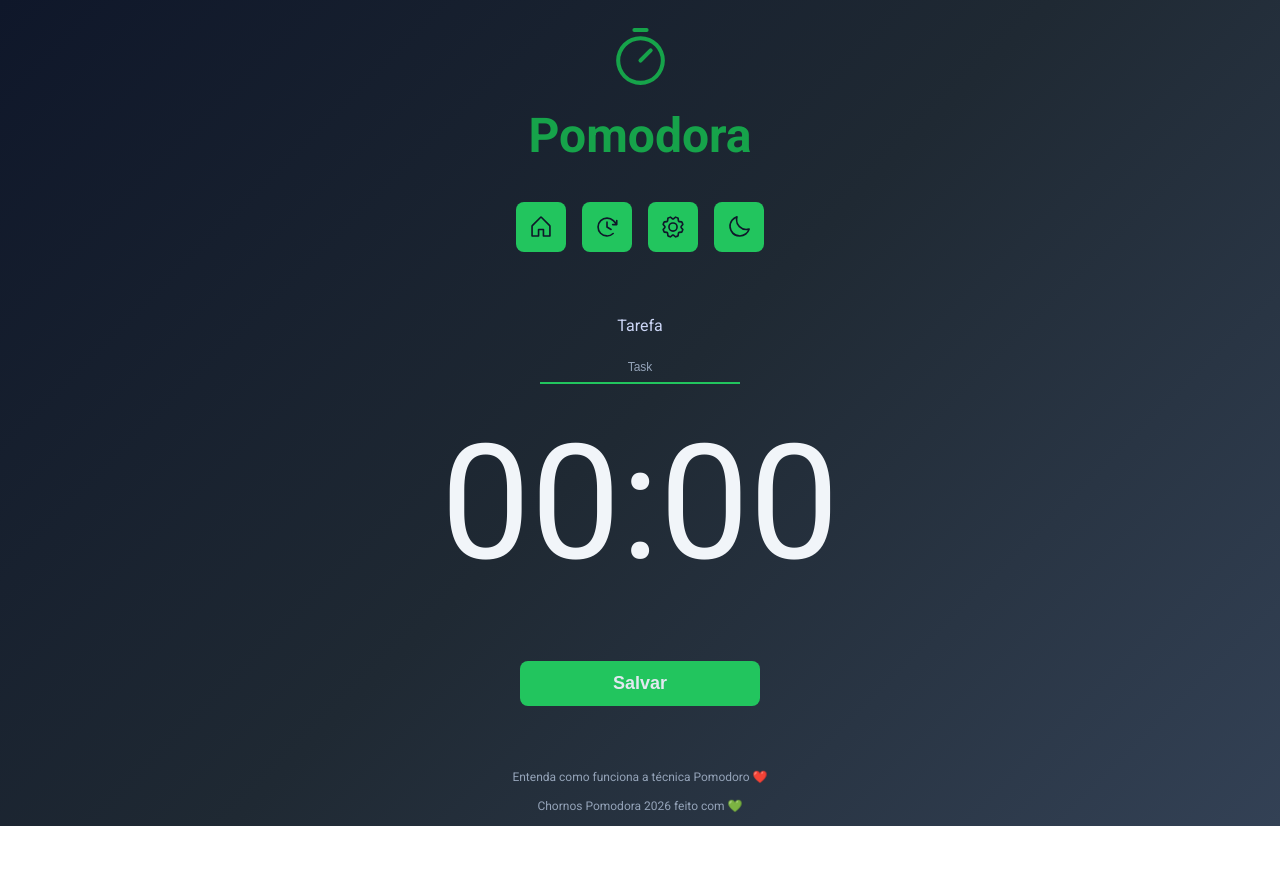
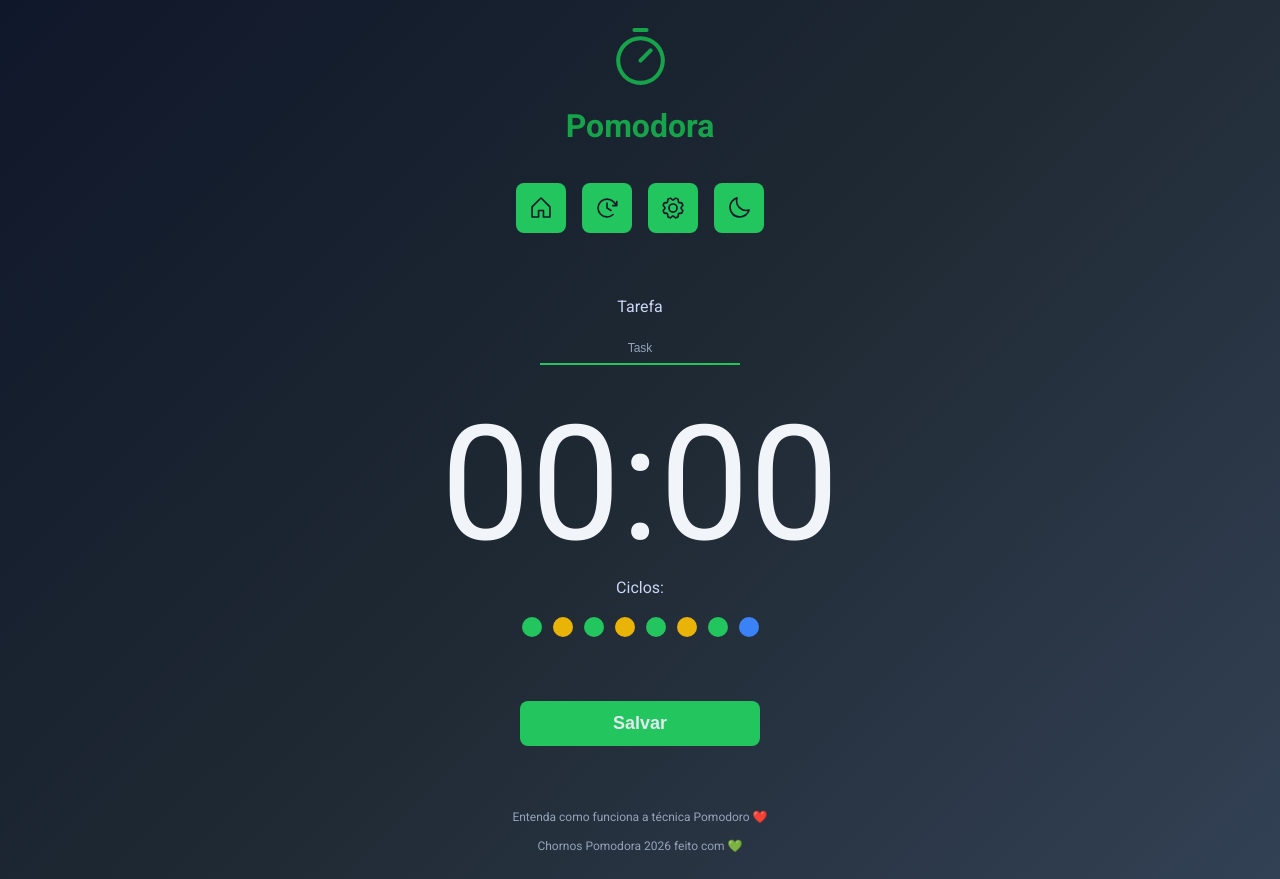
Before and after one commit to juniorbonini/crhonos-pomodora, a React (Vite) app: page / in a window 1280 px wide. Before the commit the page ends 826 px from the top, so only its background shows below. Built offline with nearby package versions, Linux system fonts and the light colour scheme.

Commit message:
feat(ui): add Heading component and update pages layout
- create reusable Heading component with styles
- add Heading types
- integrate Heading into Home, History, and Settings pages
- update Menu navigation
- adjust Cycle component usage

```diff
--- a/src/components/Cycle/index.tsx
+++ b/src/components/Cycle/index.tsx
@@ -2,6 +2,8 @@ import styles from "./style.module.css";
 
 export function Cycle() {
   return (
+    <>
+      <p style={{ textAlign: "center", marginBottom: 20 }}>Ciclos:</p>
       <div className={styles.container}>
         <div className={`${styles.cycle} ${styles.workTime}`}></div>
         <div className={`${styles.cycle} ${styles.shortBreakTime}`}></div>
@@ -12,5 +14,6 @@ export function Cycle() {
         <div className={`${styles.cycle} ${styles.workTime}`}></div>
         <div className={`${styles.cycle} ${styles.longBreakTime}`}></div>
       </div>
+    </>
   );
 }
--- /dev/null
+++ b/src/components/Heading/index.tsx
@@ -0,0 +1,7 @@
+import styles from "./style.module.css";
+
+import type { HeadingProps } from "../../types/Heading/heading";
+
+export function Heading({ children }: HeadingProps) {
+  return <h1 className={styles.heading}>{children}</h1>;
+}
--- /dev/null
+++ b/src/components/Heading/style.module.css
@@ -0,0 +1,5 @@
+.heading {
+  display: flex;
+  align-items: center;
+  justify-content: center;
+}
--- a/src/components/Menu/index.tsx
+++ b/src/components/Menu/index.tsx
@@ -8,6 +8,7 @@ import {
 } from "@phosphor-icons/react";
 import { Button } from "../Button";
 import { useNavigate } from "react-router";
+import { Heading } from "../Heading";
 
 export function Menu() {
   const navigate = useNavigate();
@@ -15,7 +16,7 @@ export function Menu() {
     <>
       <div className={styles.container}>
         <TimerIcon />
-        <h1 style={{ fontSize: 48 }}>Pomodora</h1>
+        <Heading>Pomodora</Heading>
       </div>
       <div className={styles.navContainer}>
         <Button size="sm" onClick={() => navigate("/")}>
--- a/src/pages/History/index.tsx
+++ b/src/pages/History/index.tsx
@@ -4,13 +4,14 @@ import { TrashIcon } from "@phosphor-icons/react";
 import { MainTemplate } from "../../templates/Main";
 import { Button } from "../../components/Button";
 import { Container } from "../../components/Container";
+import { Heading } from "../../components/Heading";
 
 export function History() {
   return (
     <MainTemplate>
       <Container>
         <div className={styles.container}>
-          <h1>Histórico</h1>
+          <Heading>Histórico</Heading>
           <Button size="sm" variant="danger">
             <TrashIcon />
           </Button>
--- a/src/pages/Home/index.tsx
+++ b/src/pages/Home/index.tsx
@@ -1,5 +1,6 @@
 import { Button } from "../../components/Button";
 import { Container } from "../../components/Container";
+import { Cycle } from "../../components/Cycle";
 import { Input } from "../../components/Input";
 import { TimerDisplay } from "../../components/TimerDisplay";
 import { MainTemplate } from "../../templates/Main";
@@ -10,6 +11,7 @@ export function Home() {
       <Input label="Tarefa" id="task" placeholder="Task" />
       <Container>
         <TimerDisplay />
+        <Cycle />
       </Container>
       <Container>
         <Button>Salvar</Button>
--- a/src/pages/Settings/index.tsx
+++ b/src/pages/Settings/index.tsx
@@ -1,5 +1,6 @@
 import { Button } from "../../components/Button";
 import { Container } from "../../components/Container";
+import { Heading } from "../../components/Heading";
 import { Input } from "../../components/Input";
 import { MainTemplate } from "../../templates/Main";
 
@@ -7,7 +8,7 @@ export function Settings() {
   return (
     <MainTemplate>
       <Container>
-        <h1 style={{ textAlign: "center" }}>Configurações</h1>
+        <Heading>Configurações</Heading>
       </Container>
       <Container>
         <p style={{ textAlign: "center" }}>
--- /dev/null
+++ b/src/types/Heading/heading.ts
@@ -0,0 +1,5 @@
+import type { ReactNode } from "react";
+
+export type HeadingProps = {
+  children: ReactNode;
+};
```
Lines whose indentation alone changed are shown as unchanged.
